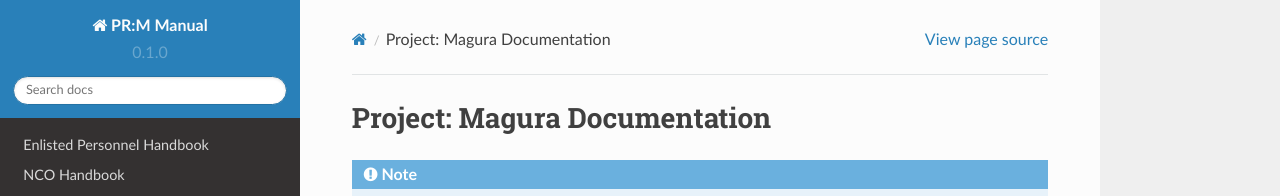
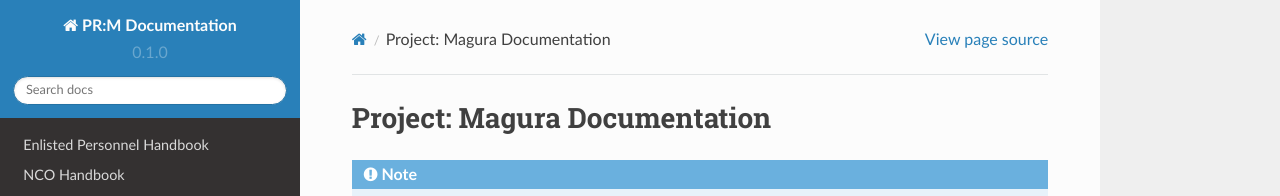
Before and after one commit to alexandrelar/magura, a Sphinx documentation site: the page built from docs/source/index.rst, in a window 1280 px wide. Shown: the top 196 px of the page. Built offline with Sphinx 7.4.7 and the Read the Docs theme 2.0.0, drawn with Linux system fonts in a browser that asks for light colours; pages that are not in the unit, such as notebooks, are missing from menus.

Commit message:
Update conf.py

```diff
--- a/docs/source/conf.py
+++ b/docs/source/conf.py
@@ -2,7 +2,7 @@
 
 # -- Project information
 
-project = 'PR:M Manual'
+project = 'PR:M Documentation'
 copyright = '2021, Graziella'
 author = 'Graziella'
 
```
